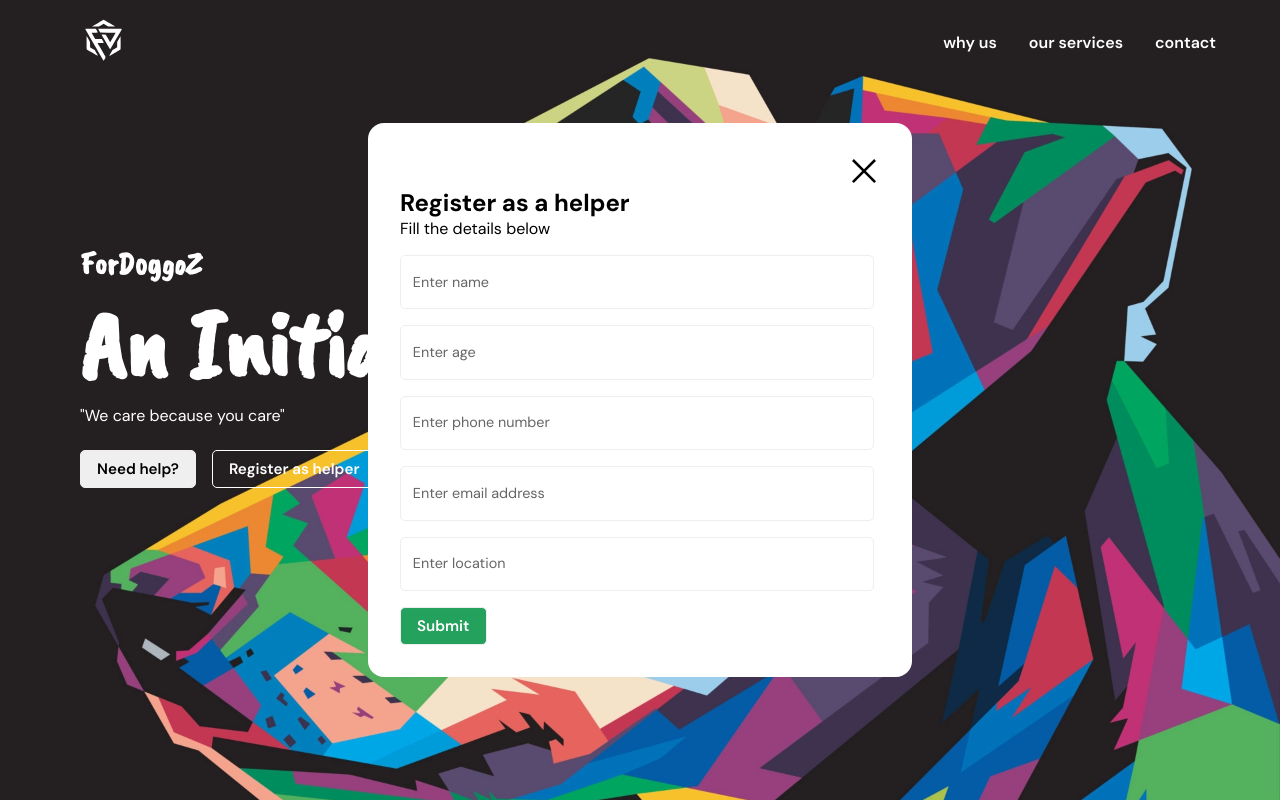
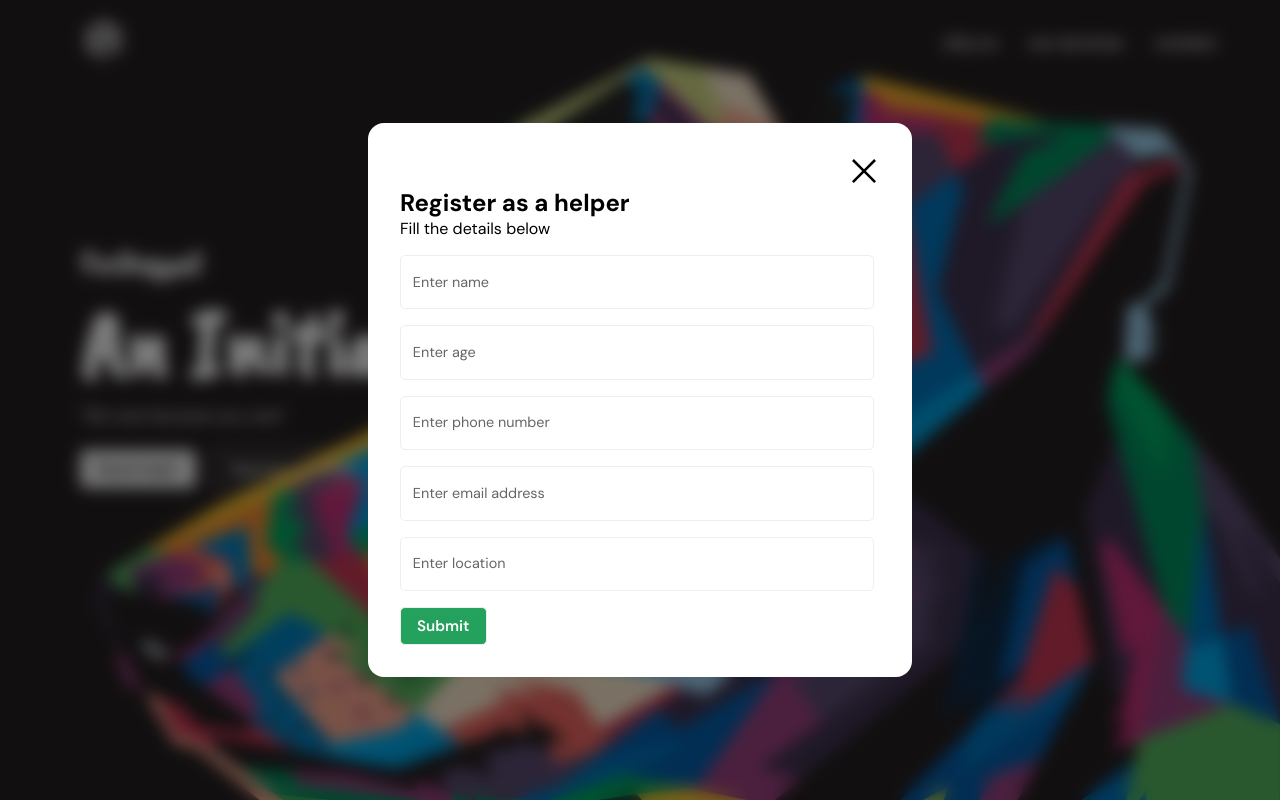
Before and after one commit to Ashu0126/For-DoggoZ, a Next.js app: page / in a window 1280 px wide. Both pictures are taken after a click on the button "Register as helper". Shown: the top 800 px of the page. Built offline with nearby package versions, Linux system fonts and the light colour scheme; grey boxes are pictures that could not be loaded.

Commit message:
minor changes

```diff
--- a/src/components/atoms/FloatingInput/index.module.scss
+++ b/src/components/atoms/FloatingInput/index.module.scss
@@ -28,6 +28,10 @@
     padding-right: 0.8rem;
     width: max-content;
     overflow: hidden;
+
+    &:hover {
+      cursor: text;
+    }
   }
 
   .active {
--- a/src/components/atoms/FloatingInput/index.tsx
+++ b/src/components/atoms/FloatingInput/index.tsx
@@ -26,11 +26,14 @@ const FloatingInput = (props: any) => {
       <input
         type={type}
         name={name}
+        id={name}
         onChange={(e) => setInput(e.target.value)}
         onFocus={() => setIsFocused(true)}
         onBlur={() => setIsFocused(false)}
       />
-      <label className={isFocused || input ? styles.active : ""}>{label}</label>
+      <label htmlFor={name} className={isFocused || input ? styles.active : ""}>
+        {label}
+      </label>
     </div>
   );
 };
--- a/src/components/atoms/Modal/index.module.scss
+++ b/src/components/atoms/Modal/index.module.scss
@@ -1,5 +1,16 @@
 @import "./../../../styles/mixins.scss";
 @import "./../../../styles/variables.scss";
+
+.modalBack {
+  position: fixed;
+  top: 0;
+  left: 0;
+  width: 100%;
+  height: 100%;
+  background-color: $background-blur;
+  backdrop-filter: blur(8px);
+  z-index: 9;
+  display: none;
 
   .modal {
     position: fixed;
@@ -12,7 +23,7 @@
     background-color: $white;
     border-radius: 1rem;
     padding: 2rem;
-  display: none;
+    display: flex;
     flex-direction: column;
     align-items: stretch;
     max-height: 90vh;
@@ -32,9 +43,10 @@
       }
     }
   }
+}
 
 .active {
-  display: flex;
+  display: block;
 }
 
 @media (max-width: 800px) {
--- a/src/components/atoms/Modal/index.tsx
+++ b/src/components/atoms/Modal/index.tsx
@@ -1,3 +1,5 @@
+"use client";
+import { useEffect } from "react";
 import style from "./index.module.scss";
 
 const Modal = (props: any) => {
@@ -7,13 +9,23 @@ const Modal = (props: any) => {
     hide();
   };
 
+  useEffect(() => {
+    if (show) {
+      document.body.style.overflow = "hidden";
+    } else {
+      document.body.style.overflow = "auto";
+    }
+  }, [show]);
+
   return (
-    <div className={`${style.modal} ${show ? style.active : ""}`}>
-      <div className={style.header}>
-        <img onClick={handleClose} src={close} alt="" />
+    <div className={`${style.modalBack} ${show ? style.active : ""}`}>
+      <div className={`${style.modal}`}>
+        <div className={style.header}>
+          <img onClick={handleClose} src={close} alt="" />
+        </div>
+        <div className={style.body}>{children}</div>
+        <div className={style.footer}>{footer}</div>
       </div>
-      <div className={style.body}>{children}</div>
-      <div className={style.footer}>{footer}</div>
     </div>
   );
 };
--- a/src/components/molecules/Helper/index.module.scss
+++ b/src/components/molecules/Helper/index.module.scss
@@ -13,7 +13,6 @@
       color: $primary-color;
       font-family: "Caveat Brush", cursive;
       font-size: 3.5rem;
-      // margin: 0 0.5rem;
     }
   }
 
@@ -27,7 +26,8 @@
 
 .modalContainer {
   h2 {
-    margin-bottom: 10px; /* Add some space below the heading */
+    margin-bottom: 0.75rem;
+    font-size: 2rem;
   }
 
   .table {
@@ -37,36 +37,35 @@
   table {
     width: 100%;
     border-collapse: collapse;
-    margin-bottom: 20px;
 
     thead {
-      background-color: #2980b9;
-      color: white;
+      background-color: $primary-color;
+      color: $white;
       font-weight: bold;
     }
 
     th,
     td {
-      padding: 10px;
+      padding: 0.5rem 0.75rem;
       text-align: left;
-      border-bottom: 1px solid #3498db;
+      border-bottom: 1px solid $border-color;
     }
 
     tbody {
       tr {
         &:hover {
-          background-color: #f1c40f;
+          background-color: $border-color;
         }
       }
     }
 
     tr:nth-child(even) {
-      background-color: lighten(#ecf0f1, 2%);
+      background-color: lighten($border-color, 2%);
     }
   }
 
   p {
-    margin: 10px 0; /* Add margin to the paragraph */
+    margin: 10px 0;
   }
 }
 
--- a/src/components/molecules/Helper/index.tsx
+++ b/src/components/molecules/Helper/index.tsx
@@ -12,7 +12,7 @@ const Helper = () => {
   const handleSubmit = (e: any) => {
     e.preventDefault();
     const formData = new FormData(e.target);
-    const payload = { location: formData.get("location") };
+    const payload = { location: formData.get("personLocation") };
 
     fetchResult(
       "https://fordoggoz.pythonanywhere.com/nearest-people",
@@ -22,10 +22,6 @@ const Helper = () => {
       setOpen(true);
     });
   };
-
-  useEffect(() => {
-    console.log(peopleData);
-  }, [peopleData]);
 
   return (
     <>
@@ -37,7 +33,10 @@ const Helper = () => {
           }}
         />
         <form onSubmit={handleSubmit} className={style.inputSection}>
-          <FloatingInput label={"Enter your location"} name={"location"} />
+          <FloatingInput
+            label={"Enter your location"}
+            name={"personLocation"}
+          />
           <Button type={"submit"}>Search</Button>
         </form>
       </div>
--- a/src/styles/variables.scss
+++ b/src/styles/variables.scss
@@ -3,7 +3,8 @@ $black: #000;
 $primary-color: #25a15e;
 $label-color: #666;
 $border-color: #eee;
-$border-shadow: rgba(0, 0, 0, 0.25);
+$border-shadow: #00000040;
+$background-blur: #00000080;
 
 $vet-color: #5d7ead;
 $disease-color: #6e4528;
```
Lines whose indentation alone changed are shown as unchanged.
